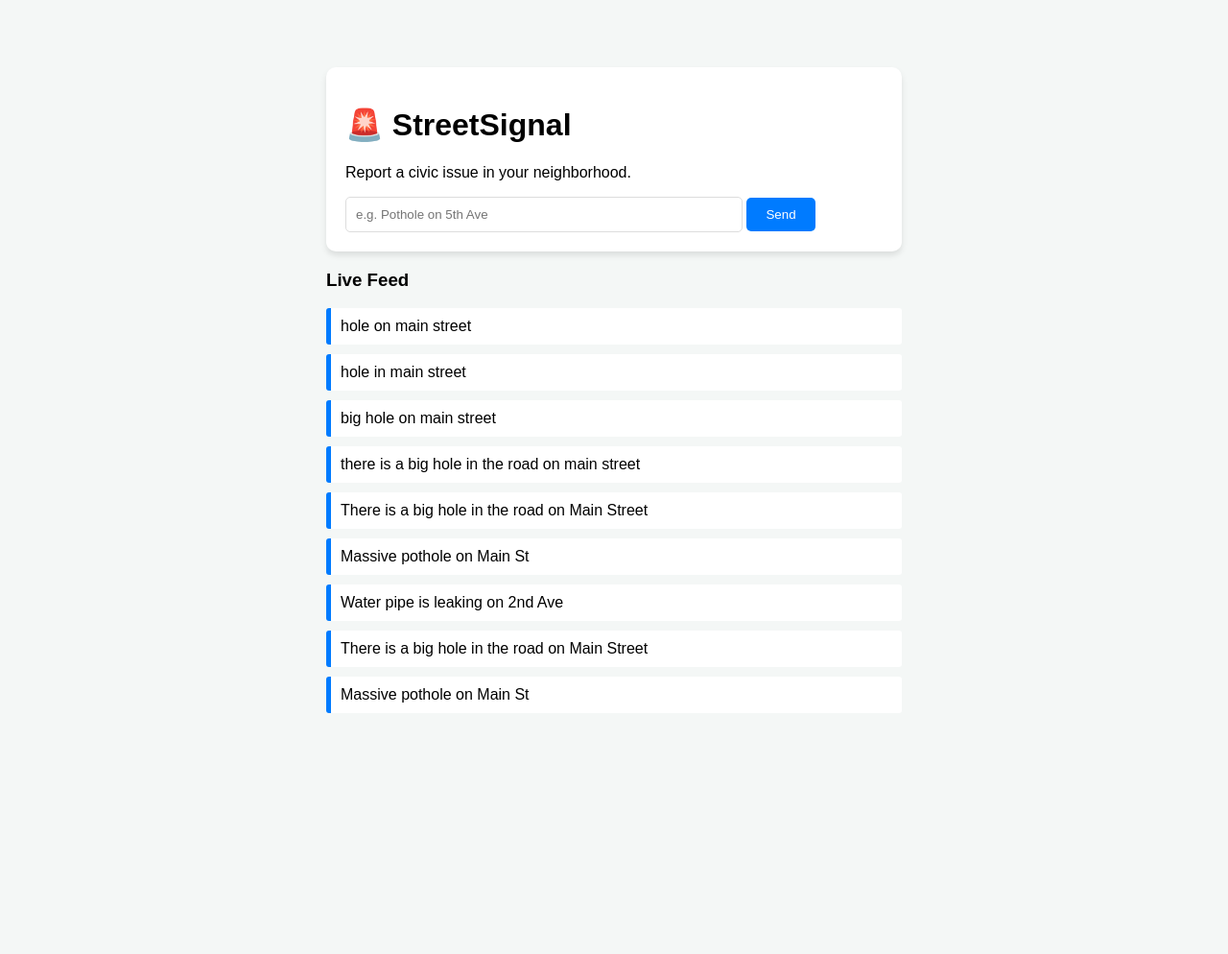
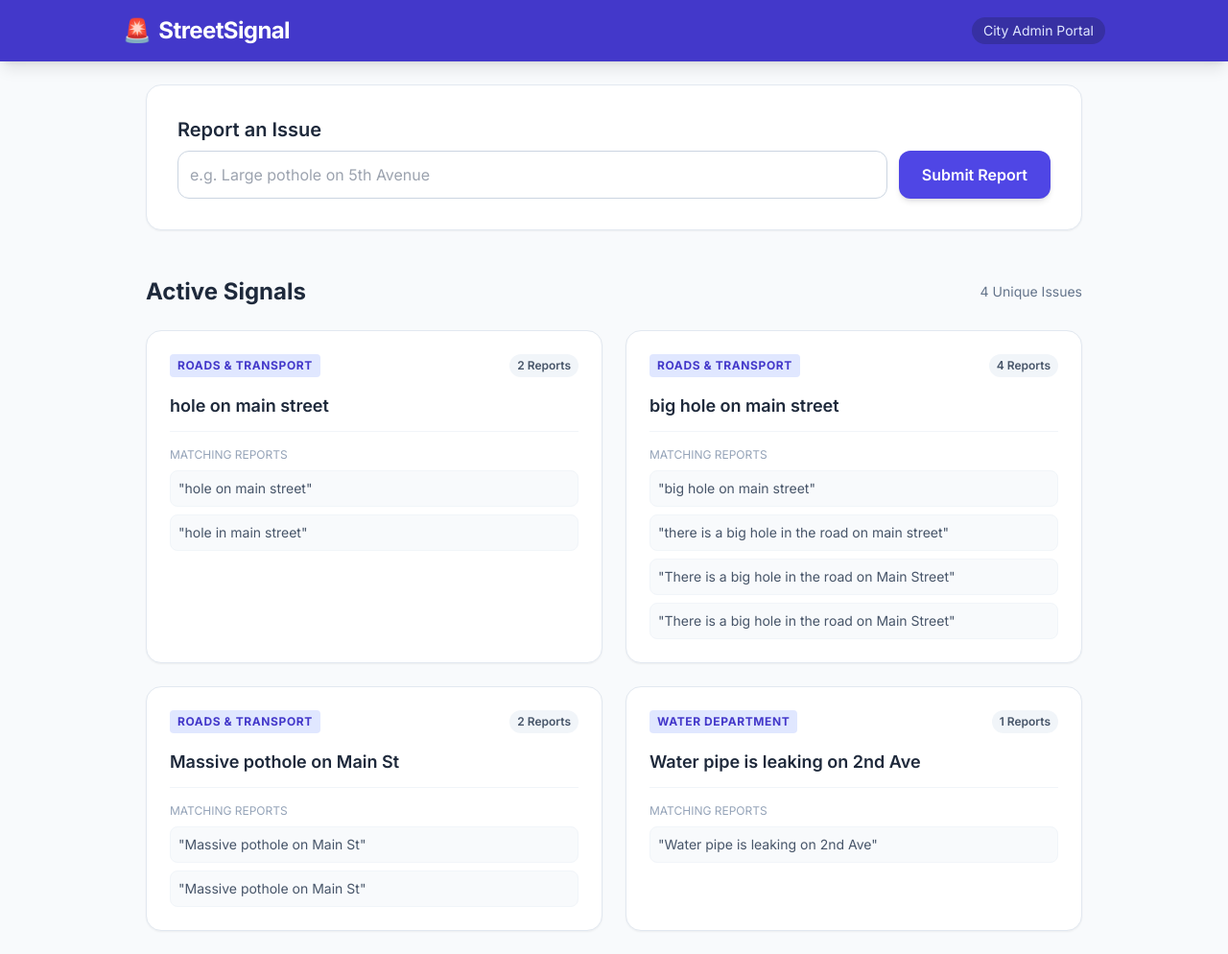
Before and after one commit to Hardikagg2008/The_Madhav_Matrix, a Flask app: page / in a window 1280 px wide. Shown: the whole page at 96% size. Before the commit the page ends 743 px from the top, so only its background shows below. Run offline with Flask 3, Linux system fonts and the light colour scheme; some libraries are stand-ins or nearby versions.

Commit message:
version 1 with updated frontend

```diff
--- a/Templates/index.html
+++ b/Templates/index.html
@@ -1,31 +1,68 @@
 <!DOCTYPE html>
-<html>
+<html lang="en">
+
 <head>
-    <title>StreetSignal</title>
-    <style>
-        body { font-family: sans-serif; max-width: 600px; margin: 50px auto; padding: 20px; background: #f4f7f6; }
-        .card { background: white; padding: 20px; border-radius: 10px; box-shadow: 0 4px 6px rgba(0,0,0,0.1); }
-        input { width: 70%; padding: 10px; border: 1px solid #ddd; border-radius: 5px; }
-        button { padding: 10px 20px; background: #007bff; color: white; border: none; border-radius: 5px; cursor: pointer; }
-        ul { list-style: none; padding: 0; }
-        li { background: white; margin: 10px 0; padding: 10px; border-left: 5px solid #007bff; border-radius: 3px; }
-    </style>
+  <meta charset="UTF-8">
+  <meta name="viewport" content="width=device-width, initial-scale=1.0">
+  <title>StreetSignal | Civic Dashboard</title>
+  <script src="https://cdn.tailwindcss.com"></script>
+  <link href="https://fonts.googleapis.com/css2?family=Inter:wght@300;400;600;700&display=swap" rel="stylesheet">
+  <style>
+    body {
+      font-family: 'Inter', sans-serif;
+    }
+  </style>
 </head>
-<body>
-    <div class="card">
-        <h1>🚨 StreetSignal</h1>
-        <p>Report a civic issue in your neighborhood.</p>
-        <form action="/submit" method="POST">
-            <input type="text" name="complaint" placeholder="e.g. Pothole on 5th Ave" required>
-            <button type="submit">Send</button>
+
+<body class="bg-slate-50 min-h-screen">
+  <nav class="bg-indigo-700 text-white shadow-lg p-4">
+    <div class="max-w-5xl mx-auto flex justify-between items-center">
+      <h1 class="text-2xl font-bold tracking-tight flex items-center gap-2"><span>🚨</span> StreetSignal</h1>
+      <span class="text-indigo-100 text-sm font-medium bg-indigo-800 px-3 py-1 rounded-full">City Admin Portal</span>
+    </div>
+  </nav>
+  <main class="max-w-5xl mx-auto p-6">
+    <section class="mb-12">
+      <div class="bg-white p-8 rounded-2xl shadow-sm border border-slate-200">
+        <h2 class="text-xl font-semibold text-slate-800 mb-2">Report an Issue</h2>
+        <form action="/submit" method="POST" class="flex gap-3">
+          <input type="text" name="complaint" placeholder="e.g. Large pothole on 5th Avenue"
+            class="flex-1 p-3 border border-slate-300 rounded-xl focus:ring-2 focus:ring-indigo-500 focus:outline-none"
+            required>
+          <button type="submit"
+            class="bg-indigo-600 hover:bg-indigo-700 text-white font-semibold px-6 py-3 rounded-xl transition-all shadow-md">Submit
+            Report</button>
         </form>
-    </div>
+      </div>
+    </section>
+    <section>
+      <div class="flex justify-between items-center mb-6">
+        <h2 class="text-2xl font-bold text-slate-800">Active Signals</h2>
+        <span class="text-slate-500 text-sm">{{ groups|length }} Unique Issues</span>
+      </div>
+      <div class="grid grid-cols-1 md:grid-cols-2 gap-6">
+        {% for group in groups %}
+        <div class="bg-white p-6 rounded-2xl shadow-sm border border-slate-200 hover:border-indigo-300 transition-all">
+          <div class="flex justify-between items-start mb-4">
+            <span class="bg-indigo-100 text-indigo-700 text-xs font-bold px-2 py-1 rounded uppercase tracking-wider">{{
+              group.department }}</span>
+            <span class="bg-slate-100 text-slate-600 text-xs font-semibold px-2 py-1 rounded-full">{{ group.count }}
+              Reports</span>
+          </div>
+          <h3 class="text-lg font-semibold text-slate-800 mb-3">{{ group.main_text }}</h3>
+          <div class="border-t border-slate-100 pt-4">
+            <p class="text-xs font-medium text-slate-400 uppercase mb-2">Matching reports</p>
+            <div class="space-y-2">
+              {% for report in group.reports %}
+              <p class="text-sm text-slate-600 bg-slate-50 p-2 rounded-lg border border-slate-100">"{{ report }}"</p>
+              {% endfor %}
+            </div>
+          </div>
+        </div>
+        {% endfor %}
+      </div>
+    </section>
+  </main>
+</body>
 
-    <h3>Live Feed</h3>
-    <ul>
-        {% for c in complaints %}
-            <li>{{ c.text }}</li>
-        {% endfor %}
-    </ul>
-</body>
 </html>
--- a/app.py
+++ b/app.py
@@ -23,8 +23,27 @@ with app.app_context():
 
 @app.route('/')
 def index():
-    complaints = Complaint.query.order_by(Complaint.created_at.desc()).all()
-    return render_template('index.html', complaints=complaints)
+    # 1. Get all complaints from the database
+    all_complaints = Complaint.query.order_by(Complaint.created_at.desc()).all()
+
+    # 2. Group them by group_id using a dictionary
+    # This is the "magic" that allows the Stylist's cards to work
+    grouped_data = {}
+    for c in all_complaints:
+        gid = c.group_id
+        if gid not in grouped_data:
+            grouped_data[gid] = {
+                'main_text': c.text,
+                'department': c.department,
+                'count': 0,
+                'reports': []
+            }
+        grouped_data[gid]['count'] += 1
+        grouped_data[gid]['reports'].append(c.text)
+
+    # 3. Convert the dictionary to a list so the HTML can loop through it
+    groups = list(grouped_data.values())
+    return render_template('index.html', groups=groups) # <--- This must be 'groups'
 
 @app.route('/submit', methods=['POST'])
 def submit():
```
Also changed, not shown: instance/streetsignal.db.
